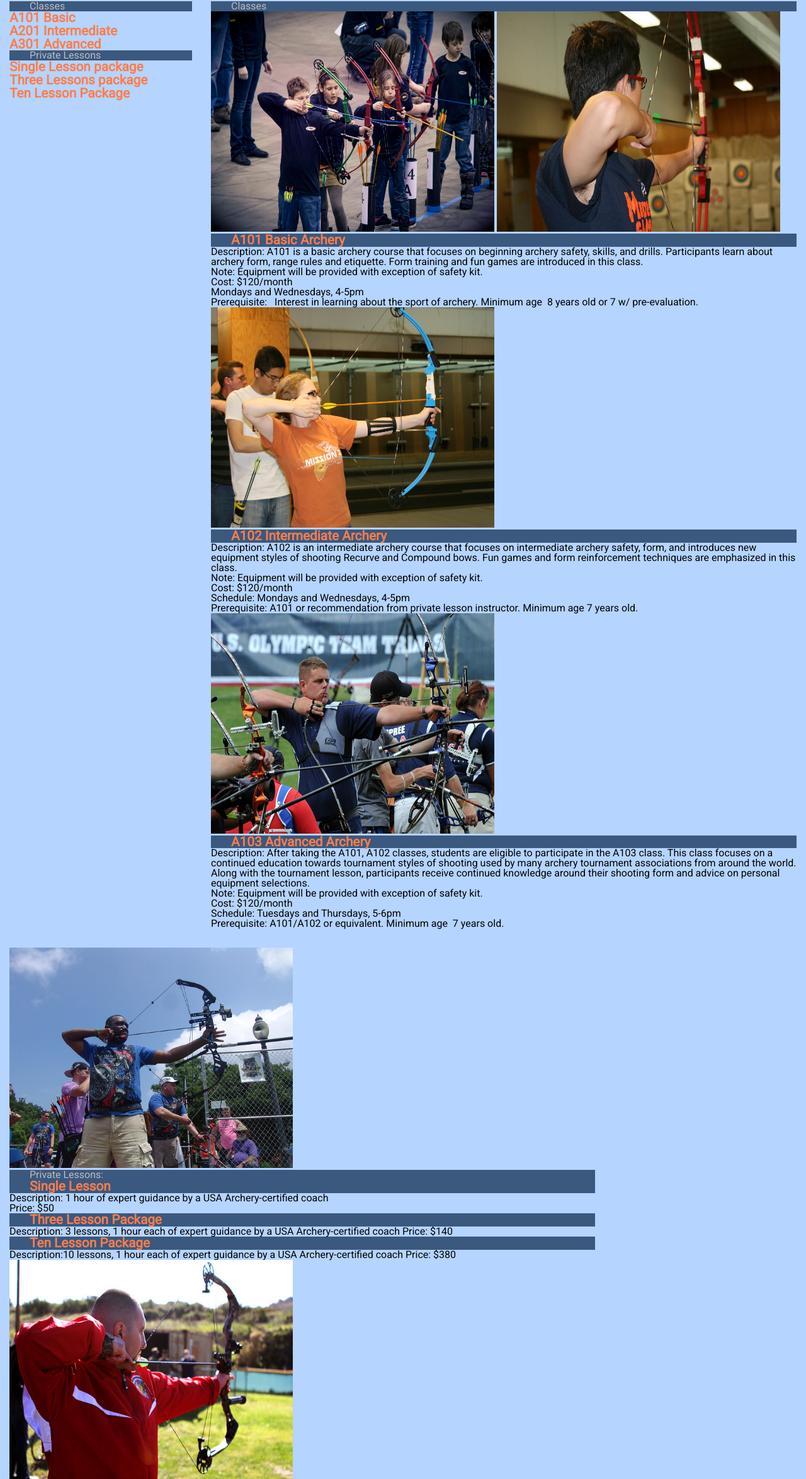
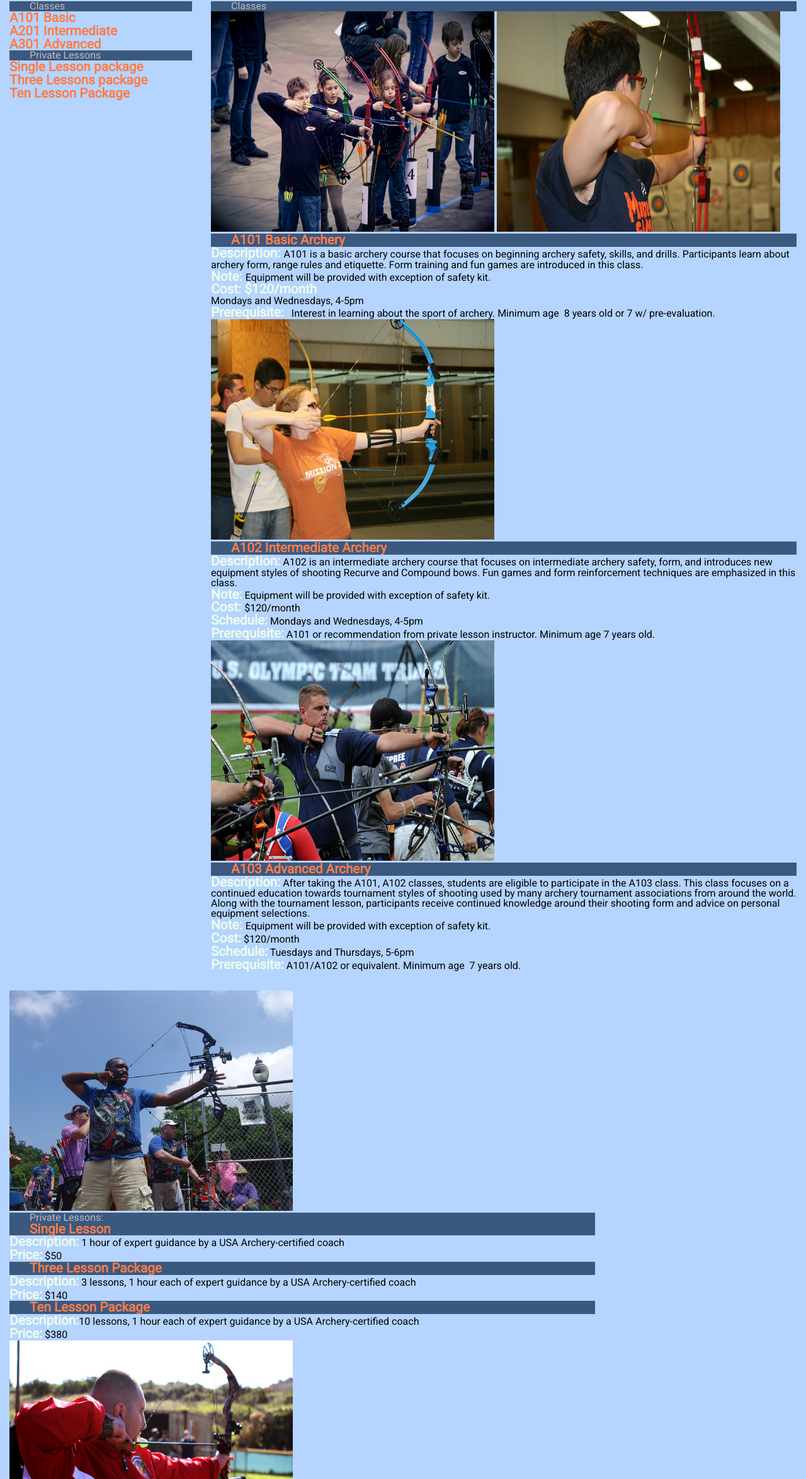
Before and after one commit to anderscjGIT/stp-archery, a plain HTML site: page classes.html in a window 1280 px wide. Shown: the part 451-2800 px from the top of the page at 63% size. Drawn offline with nearby package versions, Linux system fonts and the light colour scheme.

Commit message:
more css styling changes

```diff
--- a/classes.html
+++ b/classes.html
@@ -41,10 +41,10 @@
 
 <nav >
   <ul class="ul_test">
-  	<li><a href="index.html">Home</a></li>
-  	<li><a href="#A101">Classes</a></li>
-  	<li><a href="instructors.html">Instructors</a></li>
-  	<li><a href="about.html">About</a></li>
+  	<li><a class="hover" href="index.html">Home</a></li>
+  	<li><a class="hover" href="#A101">Classes</a></li>
+  	<li><a class="hover" href="instructors.html">Instructors</a></li>
+  	<li><a class="hover" href="about.html">About</a></li>
   </ul>
 </nav>
 
@@ -63,16 +63,16 @@
   <h2> Classes</h2>
 
   <ul>
-    <li><a href="#A101"> A101 Basic</a></li>
-    <li><a href="#A201"> A201 Intermediate</a></li>
-    <li><a href="#A301"> A301 Advanced</a></li>
+    <li><a class="hover" href="#A101"> A101 Basic</a></li>
+    <li><a class="hover" href="#A201"> A201 Intermediate</a></li>
+    <li><a class="hover" href="#A301"> A301 Advanced</a></li>
   </ul>
 
   <h2> Private Lessons</h2>
   	<ul>
-  	  <li><a href="#single_lesson">Single Lesson package </a></li>
-  	  <li><a href="#three_lessons">Three Lessons package</a></li>
-  	  <li><a href="#ten_lessons"> Ten Lesson Package</a></li>
+  	  <li><a class="hover" href="#single_lesson">Single Lesson package </a></li>
+  	  <li><a class="hover" href="#three_lessons">Three Lessons package</a></li>
+  	  <li><a class="hover" href="#ten_lessons"> Ten Lesson Package</a></li>
   	</ul>
 
 </aside>
@@ -93,20 +93,20 @@
   	   <a id="A101"> A101 Basic Archery</a>
      </h2>
      <p>
-		  Description:  A101 is a basic archery course that focuses on beginning archery safety, skills, and drills. Participants learn about archery form, range rules and etiquette. Form training and fun games are introduced in this class.
+		  <a class="description"> Description: </a>  A101 is a basic archery course that focuses on beginning archery safety, skills, and drills. Participants learn about archery form, range rules and etiquette. Form training and fun games are introduced in this class.
      </p>
      <p>
-     Note: Equipment will be provided with exception of safety kit.
+    <a class="description"> Note: </a> Equipment will be provided with exception of safety kit.
 	 </p>
 
 	 <p>
-		Cost: $120/month
+		<a class="description">Cost: $120/month </a>
 
      <p>
 		 Mondays and Wednesdays, 4-5pm
 	 </p>
 	 <p>
-		Prerequisite:   Interest in learning about the sport of archery. Minimum age  8 years old or 7 w/ pre-evaluation.
+		<a class="description">Prerequisite:</a>    Interest in learning about the sport of archery. Minimum age  8 years old or 7 w/ pre-evaluation.
 
      </p>
 
@@ -118,19 +118,19 @@
   	    <a id="A201">A102 Intermediate Archery</a>
      </h2>
      <p>
-		Description: A102 is an intermediate archery course that focuses on intermediate archery safety, form, and introduces new equipment styles of shooting Recurve and Compound bows. Fun games and form reinforcement techniques are emphasized in this class.
+		<a class="description">Description:</a> A102 is an intermediate archery course that focuses on intermediate archery safety, form, and introduces new equipment styles of shooting Recurve and Compound bows. Fun games and form reinforcement techniques are emphasized in this class.
      </p>
      <p>
-       Note: Equipment will be provided with exception of safety kit.
+      <a class="description"> Note:</a> Equipment will be provided with exception of safety kit.
 	 </p>
 
 	 <p>
-		Cost: $120/month
+		<a class="description">Cost: </a>$120/month
      </p>
      <p>
-		Schedule: Mondays and Wednesdays, 4-5pm
+		<a class="description">Schedule:</a> Mondays and Wednesdays, 4-5pm
 	<p>
-		Prerequisite:  A101 or recommendation from private lesson instructor. Minimum age  7 years old.
+		<a class="description">Prerequisite:</a>  A101 or recommendation from private lesson instructor. Minimum age  7 years old.
 
      </p>
 
@@ -142,20 +142,20 @@
   	   <a id="A301"> A103 Advanced Archery</a>
      </h2>
      <p>
-		Description: After taking the A101, A102 classes, students are eligible to participate in the A103 class. This class focuses on a continued education towards tournament styles of shooting used by many archery tournament associations from around the world. Along with the tournament lesson, participants receive continued knowledge around their shooting form and advice on personal equipment selections.
+		<a class="description">Description:</a>  After taking the A101, A102 classes, students are eligible to participate in the A103 class. This class focuses on a continued education towards tournament styles of shooting used by many archery tournament associations from around the world. Along with the tournament lesson, participants receive continued knowledge around their shooting form and advice on personal equipment selections.
      </p>
      <p>
-       Note: Equipment will be provided with exception of safety kit.
+      <a class="description"> Note: </a> Equipment will be provided with exception of safety kit.
 	 </p>
 
 	 <p>
-		Cost: $120/month
+		<a class="description">Cost:</a>  $120/month
      </p>
      <p>
-		Schedule: Tuesdays and Thursdays, 5-6pm
+		<a class="description">Schedule:</a>  Tuesdays and Thursdays, 5-6pm
 	 </p>
 	 <p>
-		Prerequisite:  A101/A102 or equivalent. Minimum age  7 years old.
+		<a class="description">Prerequisite:</a>   A101/A102 or equivalent. Minimum age  7 years old.
      </p>
 <!-- A301 class -->
 
@@ -182,20 +182,20 @@
 
   <h2> <a id="single_lesson">Single Lesson</a> </h2>
     <p>
-	Description: 1 hour of expert guidance by a USA Archery-certified coach
+	<a class="description">Description:</a> 1 hour of expert guidance by a USA Archery-certified coach
     </p>
 
     <p>
-    Price: $50
+    <a class="description">Price:</a> $50
     </p>
 
   <h2> <a id="three_lessons">Three Lesson Package</a></h2>
-	Description: 3 lessons, 1 hour each of expert guidance by a USA Archery-certified coach
-	Price: $140
+	<a class="description"><p>Description:</a> 3 lessons, 1 hour each of expert guidance by a USA Archery-certified coach</p>
+	<a class="description">Price:</a> $140
 
   <h2><a id="ten_lessons"> Ten Lesson Package</a></h2>
-		Description:10 lessons, 1 hour each of expert guidance by a USA Archery-certified coach
-		Price: $380
+		<a class="description"><p>Description:</a>10 lessons, 1 hour each of expert guidance by a USA Archery-certified coach</p>
+		<a class="description">Price:</a> $380
 
 
 <figure>
--- a/styles/classes_style.css
+++ b/styles/classes_style.css
@@ -1,3 +1,4 @@
+
 
 
 * {box-sizing: border-box; }
@@ -9,6 +10,9 @@ body { font-family: 'Roboto', sans-serif;;
 
 
 	 }
+
+.description {
+color: rgb(237,255,235);  }
 
 header { background-color: lightgray;
          margin: 0;
@@ -48,6 +52,7 @@ nav ul li { float: left;
            font-size: 1.3rem;
           }
 
+.hover:hover{color: rgb(237,255,235);}
 
 a { text-decoration: none;
 	color: #ff7d49;
@@ -105,12 +110,3 @@ display: table;
 .col-10 {width: 83.33%;}
 .col-11 {width: 91.66%;}
 .col-12 {width: 100%;}
-
-
-.aside_2{}
-
-.article_1 {}
-
-.article_2 {}
-
-footer{}
```
